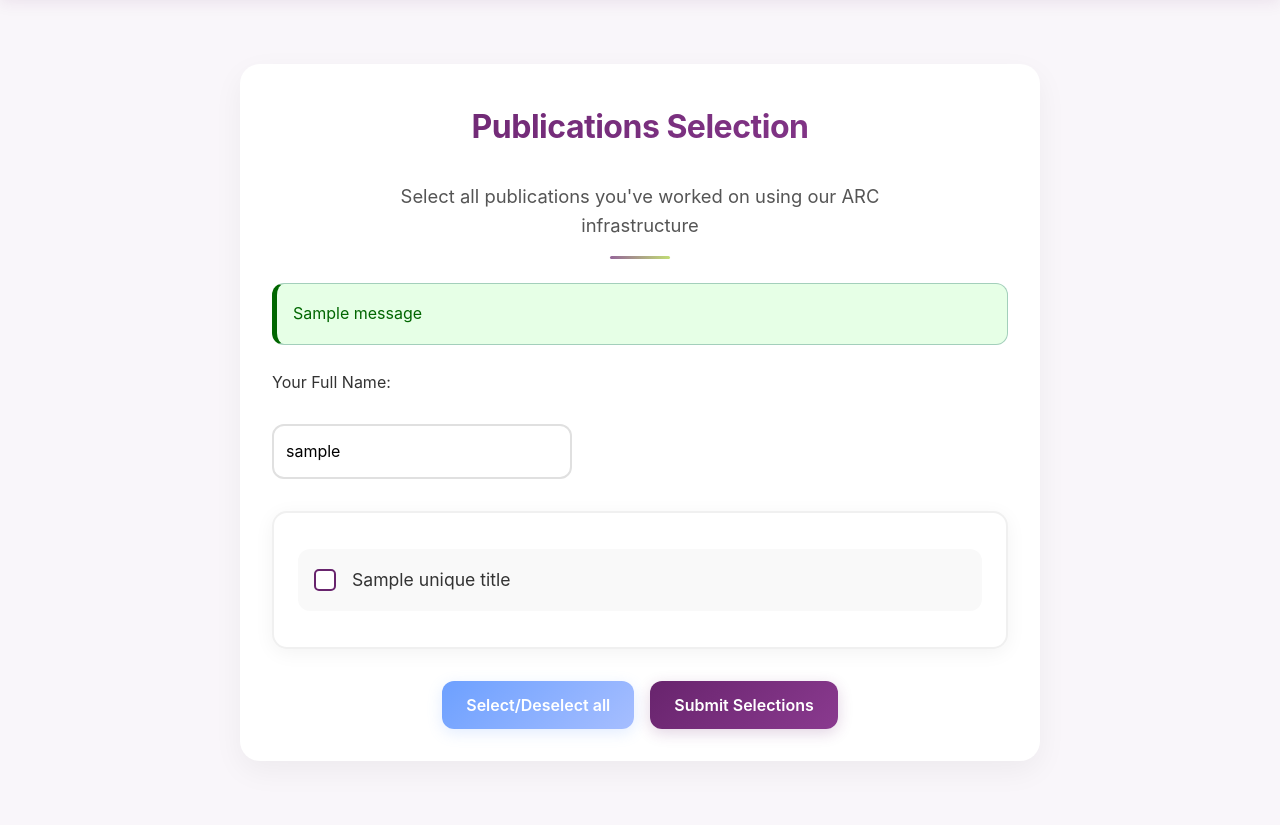
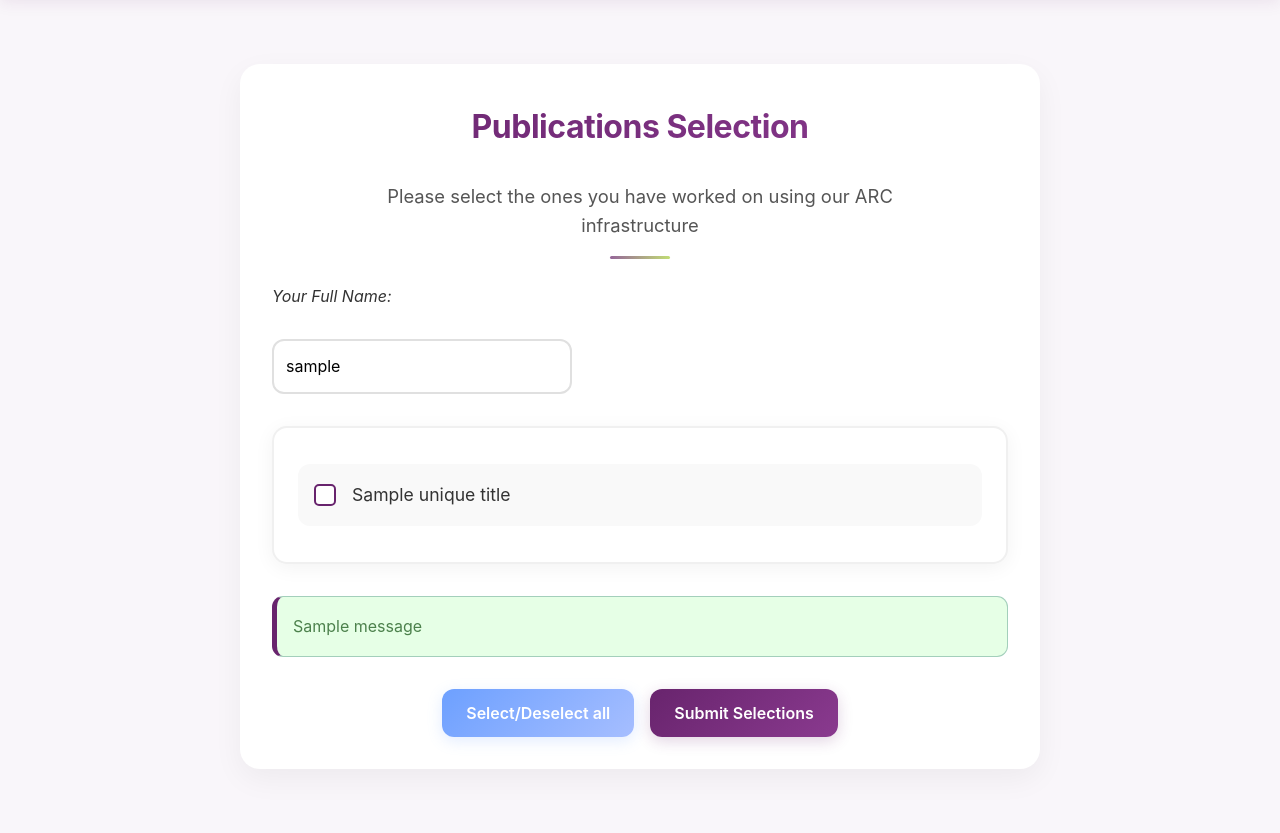
Before and after one commit to DurhamARC/ARC-Feedback, a Flask app: template SearchApp/templates/works_results.html in a window 1280 px wide. Shown: the part 76-909 px from the top of the page. Before the commit the page ends 855 px from the top, so only its background shows below. Run offline with Flask 3, Linux system fonts and the light colour scheme; the template is opened without the code that fills it: most values are stand-ins (such as "Sample title", 1, 10 or a date in 2020); one stand-in notice (Sample message) is shown; some libraries are stand-ins or nearby versions.

Commit message:
small design changes

```diff
--- a/SearchApp/ORCiD_API_App.py
+++ b/SearchApp/ORCiD_API_App.py
@@ -265,6 +265,7 @@ class OrcidApp(BaseFlaskApp):
             if not titles:
                 flash(f"No publications found for ORCID {orcid_id}.", "info")
 
+            # Name Retriever Start
             name = ''
             all_assertion_origin_names = [name.text for name in root.findall('.//common:assertion-origin-name', namespaces) if name.text]
             all_source_names = [name.text for name in root.findall('.//common:source-name', namespaces) if name.text]
@@ -288,6 +289,8 @@ class OrcidApp(BaseFlaskApp):
                     name = all_source_names[0]
             else:
                 name = "N/A"
+            # Name Retriever End
+
             normalised_titles = {normalise_title(title): title for title in titles if title}
             unique_titles = list(normalised_titles.values())
 
--- a/SearchApp/templates/orcid_id_works.html
+++ b/SearchApp/templates/orcid_id_works.html
@@ -47,7 +47,7 @@
                 </a>
             </div>
             <p class="text-center instruction-text" style="animation: fadeIn 0.5s ease-out 0.3s forwards; opacity: 0;">
-                Press to explore your publications
+                Press above to explore your work
             </p>
 
             <div class="separator-line"></div>
--- a/SearchApp/templates/works_results.html
+++ b/SearchApp/templates/works_results.html
@@ -5,29 +5,15 @@
 <div class="container">
     <div class="header-section">
         <h2 class="page-title">Publications Selection</h2>
-        <p class="page-subtitle">Select all publications you've worked on using our ARC infrastructure</p>
+        <p class="page-subtitle">Please select the ones you have worked on using our ARC infrastructure</p>
     </div>
-
-    {% with messages = get_flashed_messages(with_categories=true) %}
-        {% if messages %}
-            <div class="alert-messages">
-                {% for category, message in messages %}
-                    <div class="alert alert-{{ category }}">
-                        {{ message }}
-                    </div>
-                {% endfor %}
-            </div>
-        {% endif %}
-    {% endwith %}
 
     <form action="/process/publications" method="post" class="selection-form">
         <input type="hidden" name="csrf_token" value="{{ csrf_token() }}"/>
         <div class="form-group">
-            <label for="username" class="form-label">Your Full Name:</label>
+            <label for="username" class="form-label"><em>Your Full Name:</em></label>
             <input type="text" name="username" id="username"
                    class="form-input" value="{{ username }}"
-                   required pattern="[A-Za-z ]{2,50}"
-                   title="Please enter your full name (letters and spaces only)"
                    readonly/>
 
             <input type="hidden" name="orcidInput" value="{{ orcidInput }}"/>
@@ -46,6 +32,17 @@
                 </div>
             {% endfor %}
         </div>
+        {% with messages = get_flashed_messages(with_categories=true) %}
+            {% if messages %}
+                <div class="alert-messages">
+                    {% for category, message in messages %}
+                        <div class="alert alert-{{ category }}">
+                            {{ message }}
+                        </div>
+                    {% endfor %}
+                </div>
+            {% endif %}
+        {% endwith %}
 
         <div class="form-actions">
             <button type="button" class="btn btn-select-all">Select/Deselect all</button>
@@ -292,7 +289,7 @@
     .alert {
         padding: 1rem;
         margin-bottom: 1.5rem;
-        border-radius: 12px;
+        border-radius: 11px;
         animation: slideIn 0.3s ease-out;
     }
 
@@ -309,8 +306,8 @@
 
     .alert-success {
         background: #e6ffe6;
-        color: #006600;
-        border-left: 5px solid #006600;
+        color: #4c814c;
+        border-left: 5px solid #68246D;
     }
 </style>
 
```
